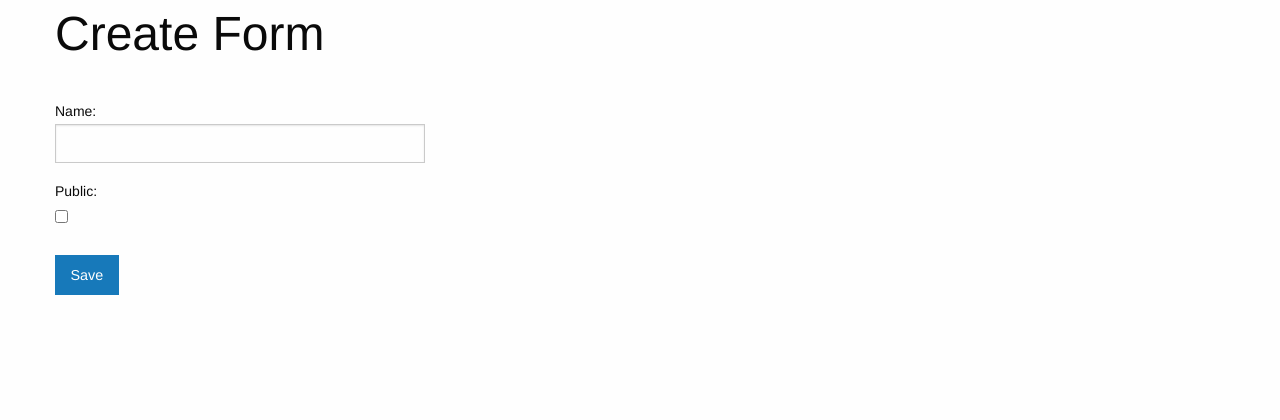
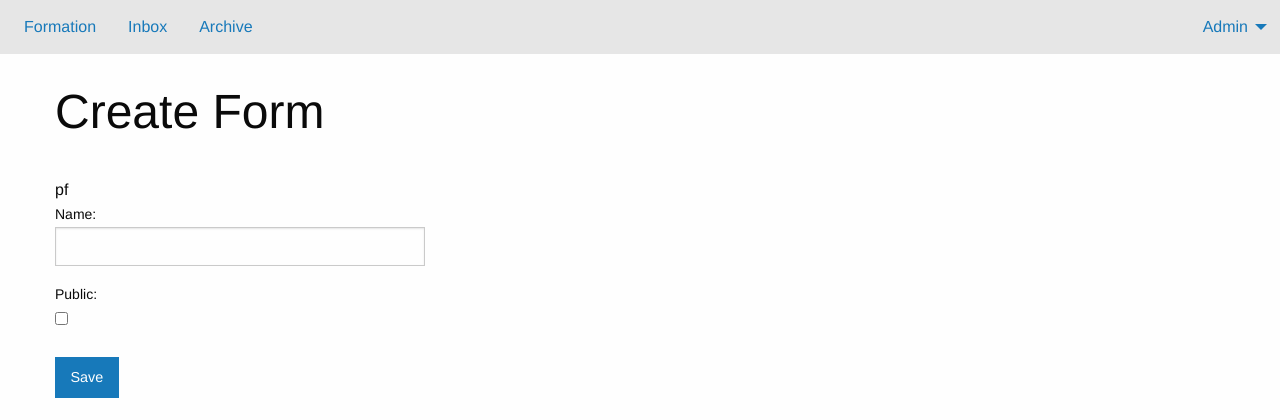
Before and after one commit to asommer70/formation, a Django app: page /forms/create in a window 1280 px wide. Shown: the top 420 px of the page. Run offline with Django 3.2, Linux system fonts and the light colour scheme; the visitor is signed in with stand-in values (Sample User, id 1).

Commit message:
Setup TopBar.

```diff
--- a/forms/templates/forms/form_form.html
+++ b/forms/templates/forms/form_form.html
@@ -3,7 +3,7 @@
 {% block body %}
 
   <h1>{% if not form.instance.pk %}Create Form{% else %}Edit {{form.instance.name}}{% endif %}</h1>
-  <br />
+  <br />pf
 
   <div class="row">
     <div class="column small-12 large-4">
--- a/templates/layout.html
+++ b/templates/layout.html
@@ -11,6 +11,30 @@
     <link href="/assets/css/main.css" rel="stylesheet" />
   </head>
   <body>
+    <div class="top-bar">
+      <div class="top-bar-left">
+	<ul class="dropdown menu" data-dropdown-menu>
+	  <li><a href="/">Formation</a></li>
+	  <li>
+            <a href="#">Inbox</a>
+	  </li>
+	  <li><a href="#">Archive</a></li>
+	</ul>
+      </div>
+      <div class="top-bar-right">
+	<ul class="dropdown menu" data-dropdown-menu>
+	  <li class="has-submenu">
+            <a href="/form-admin">Admin</a>
+            <ul class="submenu menu vertical" data-dropdown-menu>
+              <li><a href="/form-admin">Forms</a></li>
+              <li><a href="form-routes">Routes</a></li>
+            </ul>
+	  </li>
+	</ul>
+      </div>
+    </div>
+    <br/>
+
     <div class="container">
 
       <div class="row">
```
